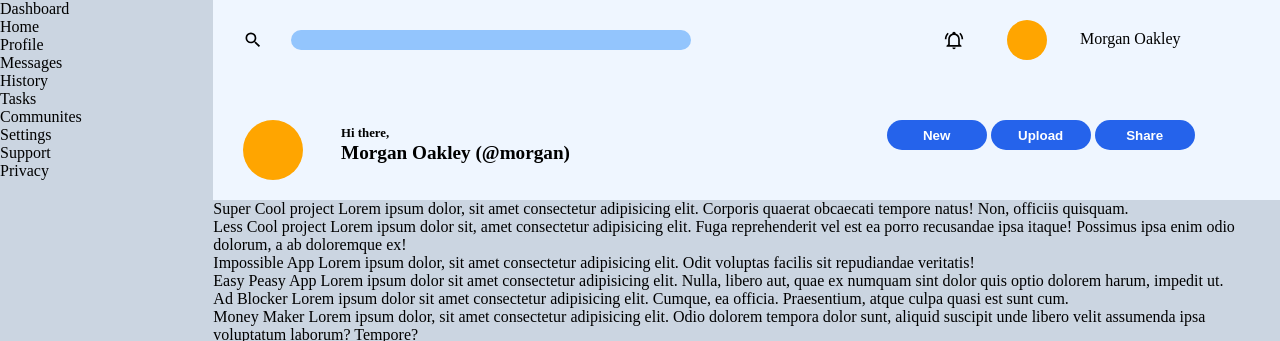
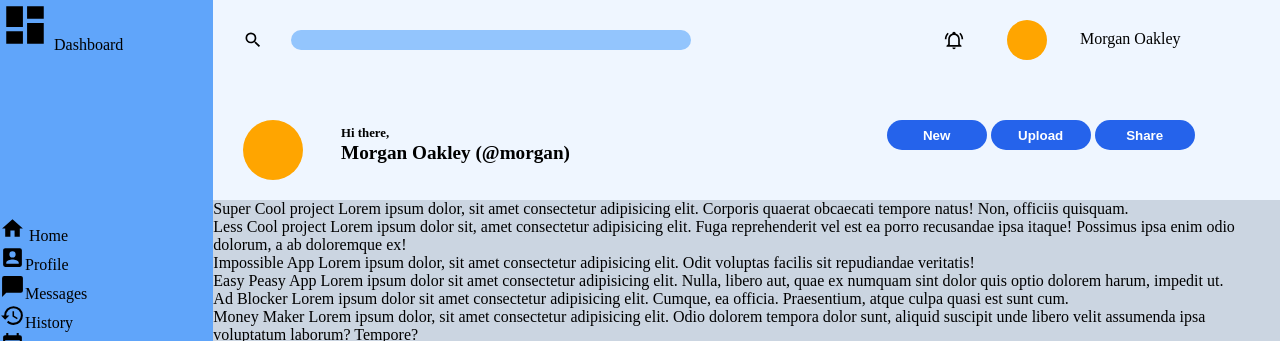
Before and after one commit to acstanie/odin-admin-dashboard, a plain HTML site: page index.html in a window 1280 px wide. Shown: the top 341 px of the page. Drawn offline with Linux system fonts and the light colour scheme.

Commit message:
Added sidebar images

```diff
--- a/index.html
+++ b/index.html
@@ -7,6 +7,7 @@
 
     <link rel="stylesheet" href="style/style.css">
     <link rel="stylesheet" href="style/header_style.css">
+    <link rel="stylesheet" href="style/sidebar_style.css">
 </head>
 <body>
 
@@ -17,7 +18,7 @@
             <div class="upper">
                 <div>
                     <div>
-                        <img src="images/magnify.svg" alt="search-icon">
+                        <img src="images/header/magnify.svg" alt="search-icon">
                     </div>
 
                     <div>
@@ -27,7 +28,7 @@
 
                 <div>
                     <div>
-                        <img src="images/bell-ring-outline.svg" alt="notifications">
+                        <img src="images/header/bell-ring-outline.svg" alt="notifications">
                     </div>
                     <div></div>
                     <div>Morgan Oakley</div>
@@ -53,22 +54,27 @@
         <!-- Sidebar -->
         <div class="sidebar">
             <div>
-                Dashboard
+                <div>
+                    <img src="images/sidebar/view-dashboard.svg" alt="dashboard-icon"> <span>Dashboard</span>
+                </div>
             </div>
 
             <div>
-                <div>Home</div>
-                <div>Profile</div>
-                <div>Messages</div>
-                <div>History</div>
-                <div>Tasks</div>
-                <div>Communites</div>
+                <div>
+                    <img src="images/sidebar/home.svg" alt="home">
+                    <span>Home</span>
+                </div>
+                <div><img src="images/sidebar/account-box.svg" alt="profile">Profile</div>
+                <div><img src="images/sidebar/message.svg" alt="messages">Messages</div>
+                <div><img src="images/sidebar/history.svg" alt="history">History</div>
+                <div><img src="images/sidebar/calendar-check.svg" alt="tasks">Tasks</div>
+                <div><img src="images/sidebar/google-circles-communities.svg" alt="communites">Communites</div>
             </div>
 
             <div>
-                <div>Settings</div>
-                <div>Support</div>
-                <div>Privacy</div>
+                <div><img src="images/sidebar/cog.svg" alt="setting">Settings</div>
+                <div><img src="images/sidebar/help-box.svg" alt="support">Support</div>
+                <div><img src="images/sidebar/account-lock.svg" alt="privacy">Privacy</div>
             </div>
         </div>
 
--- /dev/null
+++ b/style/sidebar_style.css
@@ -0,0 +1,17 @@
+.sidebar {
+    background-color: #60a5fa;
+
+    display: grid;
+    grid-template-columns: repeat(autofit, 1fr);
+}
+
+.sidebar > div:nth-child(1) img {
+    height: 50px;
+    width: 50px;
+}
+
+
+.sidebar > div:nth-child(2) img, .sidebar > div:nth-child(3) img {
+    height: 25px;
+    width: 25px;
+}
```
Also changed, not shown: images/article/eye-plus-outline.svg (added), images/article/share-variant.svg (added), images/article/star-plus-outline.svg (added), images/header/bell-ring-outline.svg (renamed from images/bell-ring-outline.svg), images/header/magnify.svg (renamed from images/magnify.svg), images/sidebar/account-box.svg (added), images/sidebar/account-lock.svg (added), images/sidebar/calendar-check.svg (added), images/sidebar/cog.svg (added), images/sidebar/google-circles-communities.svg (added), images/sidebar/help-box.svg (added), images/sidebar/history.svg (added), images/sidebar/home.svg (added), images/sidebar/message.svg (added), 1 more files.
